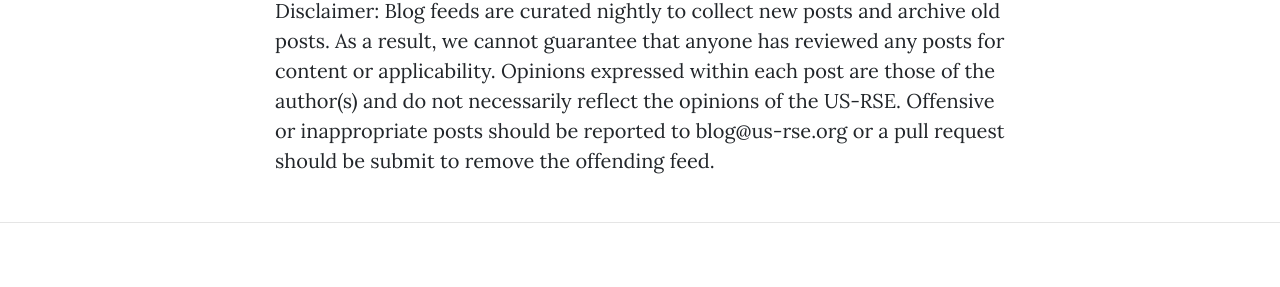
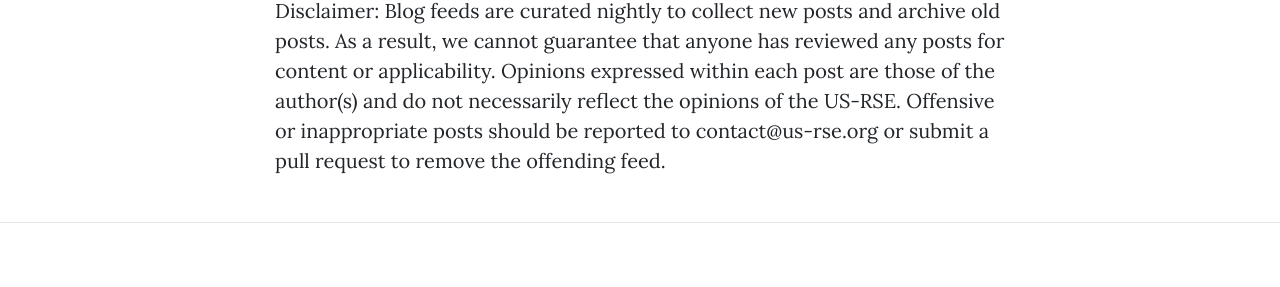
Before and after one commit to USRSE/blog, a Jekyll site: the page built from pages/about.md, in a window 1280 px wide. Shown: the part 838-1125 px from the top of the page. Built offline with Jekyll 4.4.1, drawn with Linux system fonts in a browser that asks for light colours; nearby versions of some CDN libraries.

Commit message:
Updates contact email address

```diff
--- a/pages/about.md
+++ b/pages/about.md
@@ -10,4 +10,4 @@
 To join and have your blog feed part of the RSE see the [blog repo README](https://github.com/USRSE/blog) for criteria and instructions.  We welcome contributions from anyone who considers themselves to work in an RSE capacity or who publishes posts with applicable content.  See our definition of an RSE [here](https://us-rse.org/what-is-an-rse/).
 
 Disclaimer:
-Blog feeds are curated nightly to collect new posts and archive old posts.  As a result, we cannot guarantee that anyone has reviewed any posts for content or applicability.  Opinions expressed within each post are those of the author(s) and do not necessarily reflect the opinions of the US-RSE.  Offensive or inappropriate posts should be reported to blog@us-rse.org or a pull request should be submit to remove the offending feed.
+Blog feeds are curated nightly to collect new posts and archive old posts.  As a result, we cannot guarantee that anyone has reviewed any posts for content or applicability.  Opinions expressed within each post are those of the author(s) and do not necessarily reflect the opinions of the US-RSE.  Offensive or inappropriate posts should be reported to contact@us-rse.org or submit a pull request to remove the offending feed.
```
